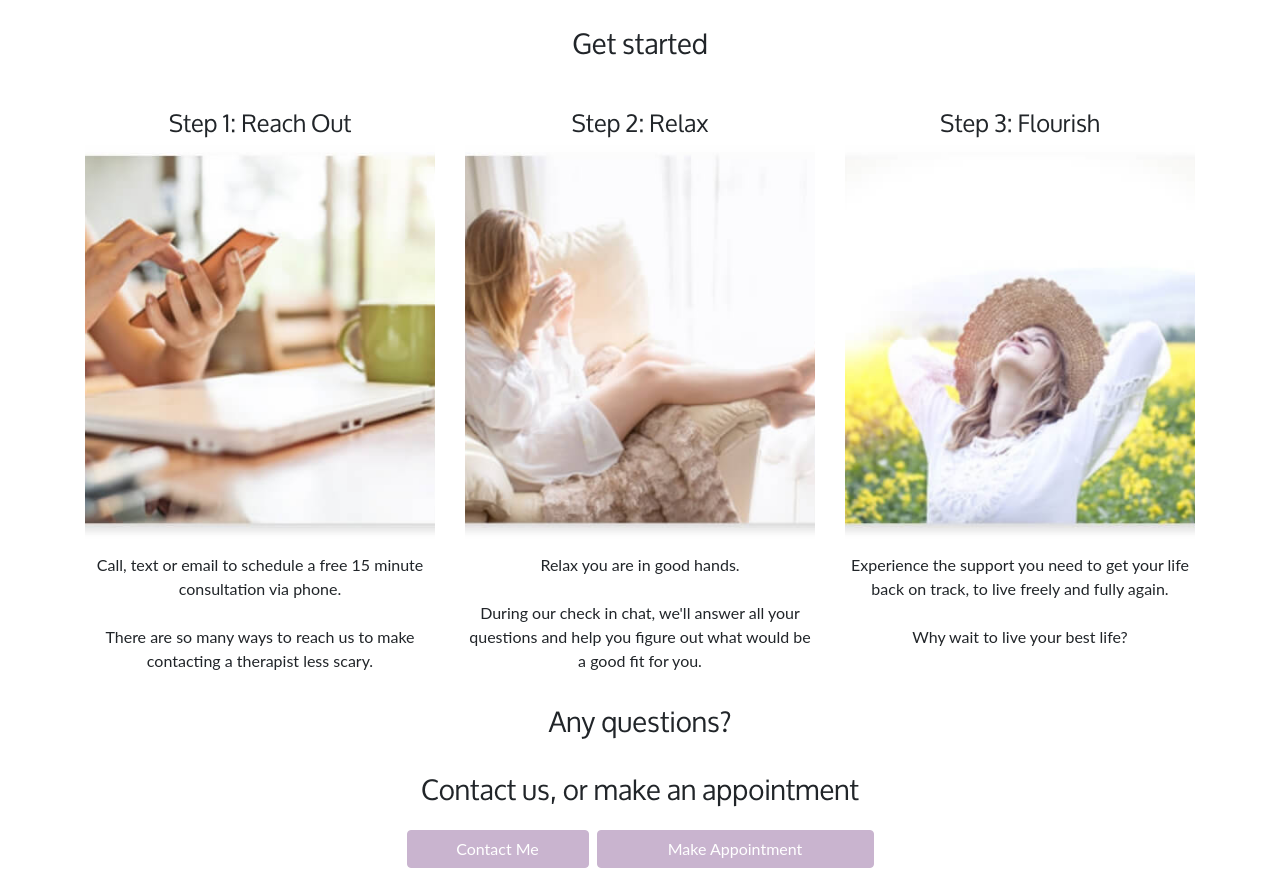
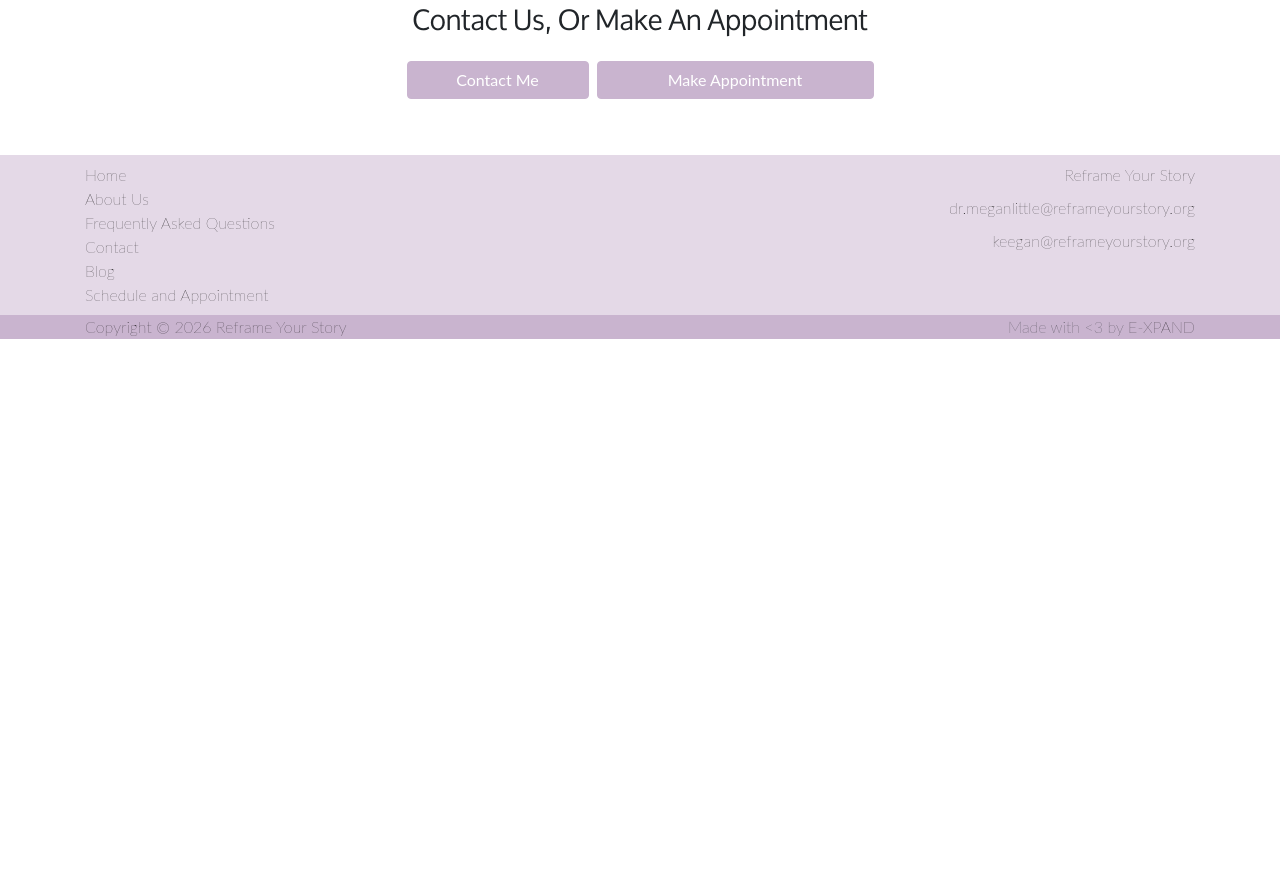
Before and after one commit to AllanSlette/RFYS, a plain HTML site: page index.html in a window 1280 px wide. Shown: the part 1345-2224 px from the top of the page. After the commit the page ends 1684 px from the top, so only its background shows below. Drawn offline with nearby package versions, Linux system fonts and the light colour scheme; a script that the page names is missing; a web font is replaced by a local one.

Commit message:
Add SimplePractice integration script to multiple HTML pages, made call to action a little better

```diff
--- a/index.html
+++ b/index.html
@@ -244,11 +244,12 @@
                 these old stories and beliefs that are holding you back.
               </strong>
               <br /><br />
-              As licensed professional counselors, we have the education and
-              training to assist you in this process. If you are ready to ditch
-              your old stories and want to challenge yourself by working on you
-              then email us to schedule a free 15 minute phone consultation for
-              counseling in Northwest Arkansas.
+              As licensed professional counselors in the states of Arkansas,
+              Nevada, and Colorado, where we hold certifications, we have the
+              education and training to assist you in thsis process. If you are
+              ready to ditch your old stories and want to challenge yourself by
+              working on you then email us to schedule a free 15 minute phone
+              consultation for counseling.
               <br /><br />
               <strong> Getting Started Is Simple </strong>
             </p>
@@ -259,71 +260,7 @@
 
     <section id="getStarted">
       <div class="container">
-        <h3 class="text-center mb-5 mt-5">Get started</h3>
-        <div class="row justify-content-between">
-          <div class="col-lg-4 mb-3">
-            <div
-              class="overflow-hidden d-flex flex-column align-content-center"
-            >
-              <h4 class="text-center">Step 1: Reach Out</h4>
-              <img
-                class="align-self-center get-started-image"
-                src="img/1@2x.jpg"
-                alt=""
-              />
-              <p class="mt-2 text-center">
-                Call, text or email to schedule a free 15 minute consultation
-                via phone.
-                <br /><br />
-                There are so many ways to reach us to make contacting a
-                therapist less scary.
-              </p>
-            </div>
-          </div>
-          <div class="col-lg-4 mb-3">
-            <div
-              class="overflow-hidden d-flex flex-column align-content-center"
-            >
-              <h4 class="text-center">Step 2: Relax</h4>
-              <img
-                class="align-self-center get-started-image"
-                src="img/2@2x.jpg"
-                alt=""
-              />
-              <p class="mt-2 text-center">
-                Relax you are in good hands.
-                <br /><br />
-                During our check in chat, we'll answer all your questions and
-                help you figure out what would be a good fit for you.
-              </p>
-            </div>
-          </div>
-          <div class="col-lg-4 mb-3">
-            <div
-              class="overflow-hidden d-flex flex-column align-content-center"
-            >
-              <h4 class="text-center">Step 3: Flourish</h4>
-              <img
-                class="align-self-center get-started-image"
-                src="img/3,3@2x.jpg"
-                alt=""
-              />
-              <p class="mt-2 text-center">
-                Experience the support you need to get your life back on track,
-                to live freely and fully again.
-                <br /><br />
-                Why wait to live your best life?
-              </p>
-            </div>
-          </div>
-        </div>
-      </div>
-    </section>
-
-    <section id="anyQuestions">
-      <div class="container">
-        <h3 class="text-center mb-4">
-          Any questions? <br /><br />
+        <h3 class="text-center mb-4 text-capitalize">
           Contact us, or make an appointment
         </h3>
         <div class="row justify-content-center">
@@ -343,7 +280,12 @@
           </div>
           <div class="col-md-3 d-flex justify-content-center mx-0 px-1">
             <a
-              href="https://megan-little.clientsecure.me/home"
+              href="https://megan-little.clientsecure.me"
+              data-spwidget-scope-id="2a418fa0-2f26-4bd1-a59e-cc18b40c4fb9"
+              data-spwidget-scope-uri="megan-little"
+              data-spwidget-application-id="7c72cb9f9a9b913654bb89d6c7b4e71a77911b30192051da35384b4d0c6d505b"
+              data-spwidget-scope-global
+              data-spwidget-autobind
               class="text-white btn btn-primary btn-block mb-2"
               >Make Appointment</a
             >
```
Also changed, not shown: about.html (+4 -0 lines), blog.html (+4 -0 lines), confidence.html (+4 -1 lines), contact.html (+4 -1 lines), faq.html (+13 -5 lines), telehealth.html (+4 -1 lines).
